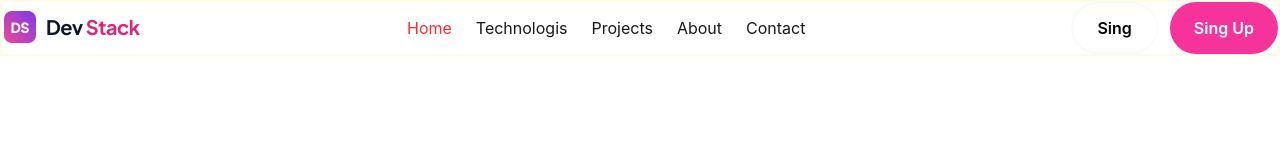
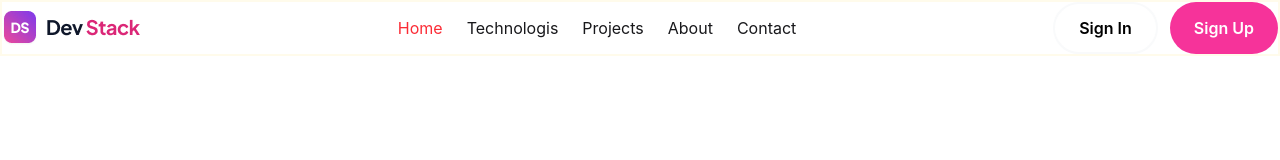
Before and after one commit to hm-fullstackdeveloper/stack-new-website, a React (Vite) app in the folder Dev-Stack-Builder-Website/: page / in a window 1280 px wide. Shown: the top 160 px of the page. Built offline with nearby package versions, Linux system fonts and the light colour scheme.

Commit message:
git commit-4

```diff
--- a/Dev-Stack-Builder-Website/src/Navber/nav.tsx
+++ b/Dev-Stack-Builder-Website/src/Navber/nav.tsx
@@ -21,10 +21,10 @@ const nav = () => {
             </ul><div className="flex gap-3">
             <button className="rounded-full border-2 text-black
            bg-white px-6 py-3 font-semibold border-gray-50 hover-3d
-           hover:bg-gray-50 cursor-pointer">Sing</button>
+           hover:bg-gray-50 cursor-pointer">Sign In</button>
             <button className="rounded-full
                   bg-pink-500 px-6 py-3 font-semibold
-                 text-white hover:bg-pink-400 cursor-pointer">Sing Up</button>
+                 text-white hover:bg-pink-400 cursor-pointer">Sign Up</button>
 
             </div>
 
```
